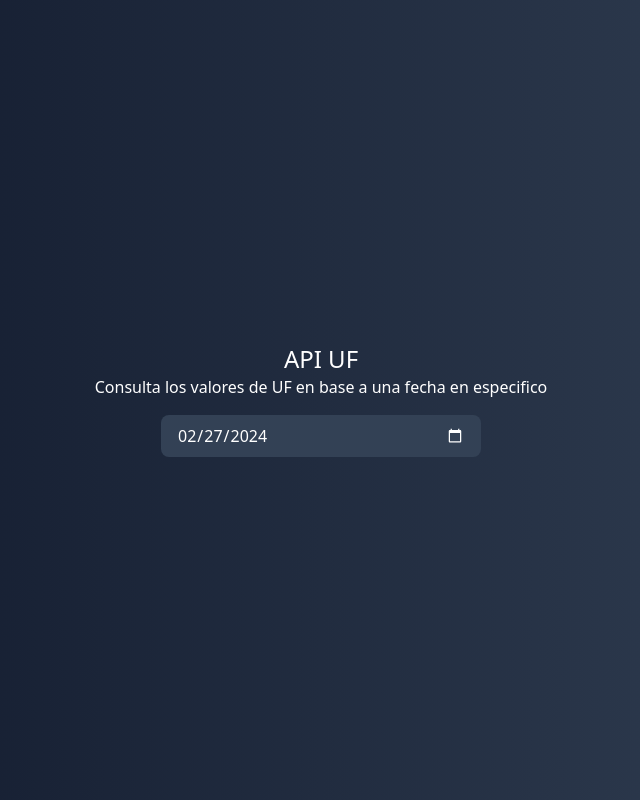
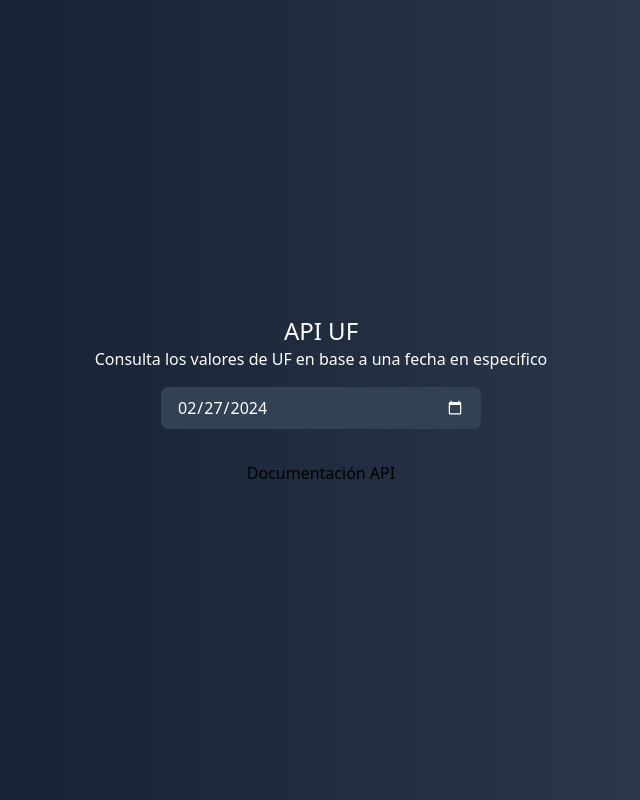
Before and after one commit to flaancs/api_uf_frontend, a Next.js app: page / in a window 1280 px wide. Shown: the whole page, without its empty margins (319-959 px from the left). Built offline with nearby package versions, Linux system fonts and the light colour scheme; no server answers.

Commit message:
chore: add api docs

```diff
--- a/app/page.tsx
+++ b/app/page.tsx
@@ -1,4 +1,7 @@
 import { UFSection } from "@/components/UFSection";
+import Link from "next/link";
+
+const BACKEND_URL = process.env.NEXT_PUBLIC_API_URL;
 
 export default function Home() {
   return (
@@ -11,6 +14,13 @@ export default function Home() {
           </h2>
         </div>
         <UFSection />
+        <Link
+          href={`${BACKEND_URL}docs`}
+          title="Documentación API UF"
+          className="mt-4"
+        >
+          Documentación API
+        </Link>
       </div>
     </main>
   );
```
